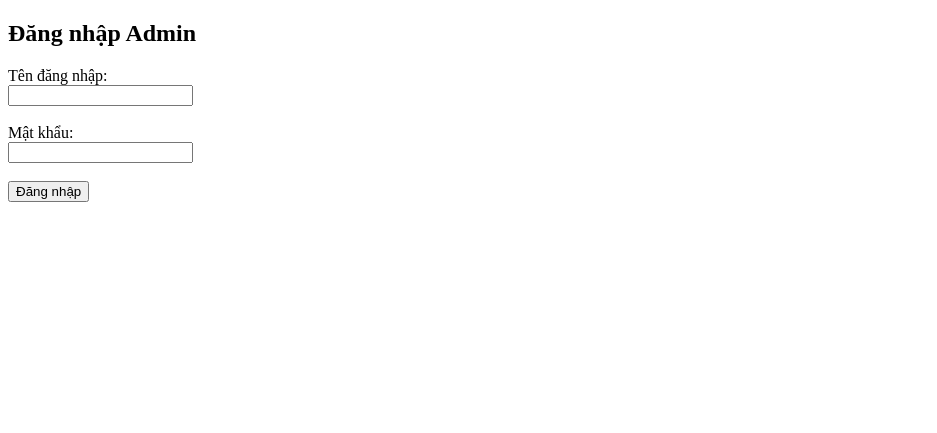
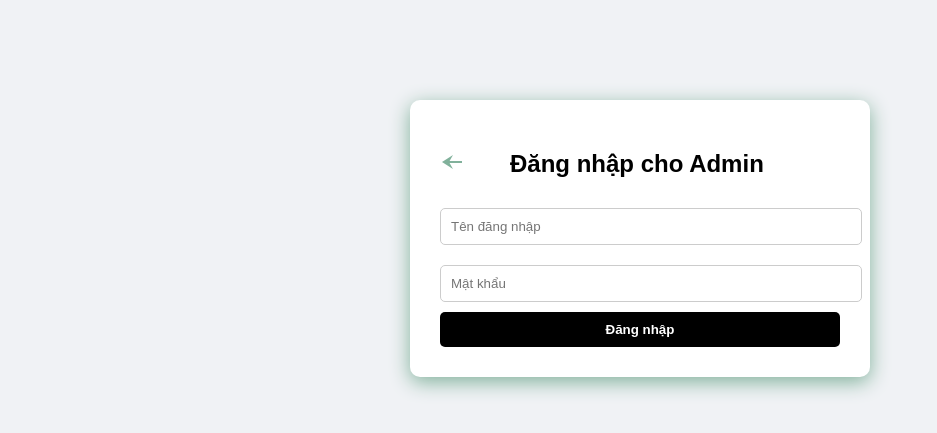
Before and after one commit to manhduc-25/Nhom11, a PHP site: page /flower_gift_shop/admin/login.php in a window 1280 px wide. Shown: the top 433 px of the page, without its empty margins (0-937 px from the left). Run offline with PHP 8.4, Linux system fonts and the light colour scheme.

Commit message:
Update login.php

```diff
--- a/flower_gift_shop/admin/login.php
+++ b/flower_gift_shop/admin/login.php
@@ -3,42 +3,123 @@ session_start();
 require_once '../includes/db.php';
 
 $error = '';
-if ($_SERVER['REQUEST_METHOD'] === 'POST') {
-    $username = $_POST['username'];
-    $password = sha1($_POST['password']);
 
-    $sql = "SELECT * FROM admin_users WHERE username = ? AND password = ?";
-    $stmt = $conn->prepare($sql);
-    $stmt->bind_param("ss", $username, $password);
+if ($_SERVER["REQUEST_METHOD"] === "POST") {
+  $username = trim($_POST["username"]);
+  $password = $_POST["password"];
+
+  $stmt = $conn->prepare("SELECT * FROM admin_users WHERE username = ?");
+  $stmt->bind_param("s", $username);
   $stmt->execute();
   $result = $stmt->get_result();
 
   if ($result->num_rows === 1) {
-        $_SESSION['admin'] = $username;
+    $admin = $result->fetch_assoc();
+    if (password_verify($password, $admin['password'])) {
+      $_SESSION['admin'] = $admin['username'];
       header("Location: dashboard.php");
       exit;
     } else {
-        $error = "Sai tên đăng nhập hoặc mật khẩu";
+      $error = "Mật khẩu không đúng.";
+    }
+  } else {
+    $error = "Tài khoản không tồn tại.";
   }
 }
 ?>
 
 <!DOCTYPE html>
-<html>
+<html lang="vi">
+
 <head>
-  <title>Admin Login</title>
+  <meta charset="UTF-8">
+  <title>Đăng nhập Admin</title>
+  <link rel="stylesheet" href="https://fonts.googleapis.com/css2?family=Material+Symbols+Outlined:opsz,wght,FILL,GRAD@20..48,100..700,0..1,-50..200&icon_names=line_start_arrow_notch" />
+  <style>
+    body {
+      background-color: #f0f2f5;
+      font-family: Arial;
+    }
+
+    .login-box {
+      width: 400px;
+      margin: 100px auto;
+      padding: 30px;
+      background: white;
+      border-radius: 10px;
+      box-shadow: 0 5px 20px #81b19b;
+      font-family: Arial, sans-serif;
+    }
+
+    .login-box .header {
+      display: inline-flex;
+      justify-items: center;
+      align-items: center;
+      gap: 46px;
+    }
+
+    .material-symbols-outlined {
+      color: #81b19b;
+      font-variation-settings:
+        'FILL' 0,
+        'wght' 400,
+        'GRAD' 0,
+        'opsz' 24
+    }
+
+  h2 {
+  text-align: center;
+  margin-bottom: 20px;
+  }
+
+  input {
+  width: 100%;
+  padding: 10px;
+  margin: 10px 0;
+  border: 1px solid #ccc;
+  border-radius: 5px;
+  }
+
+  button {
+  width: 100%;
+  padding: 10px;
+  background: #000;
+  color: white;
+  border: none;
+  border-radius: 5px;
+  font-weight: bold;
+  }
+
+  button:hover {
+  background: #374942ff;
+  box-shadow: 1px 1px 20px #81b19b;
+  }
+
+  .error {
+  color: red;
+  text-align: center;
+  }
+  </style>
 </head>
+
 <body>
-  <h2>Đăng nhập Admin</h2>
+
+  <div class="login-box">
+    <div class="header">
+      <a href="../auth/login.php"><span class="material-symbols-outlined">line_start_arrow_notch</span></a>
+          <h2>Đăng nhập cho Admin</h2>
+    </div>
     <?php if ($error): ?>
-    <p style="color:red"><?= $error ?></p>
+      <div class="error"><?= $error ?></div>
     <?php endif; ?>
+
     <form method="POST">
-    <label>Tên đăng nhập:</label><br>
-    <input type="text" name="username"><br><br>
-    <label>Mật khẩu:</label><br>
-    <input type="password" name="password"><br><br>
+      <input type="text" name="username" placeholder="Tên đăng nhập" required>
+      <input type="password" name="password" placeholder="Mật khẩu" required>
       <button type="submit">Đăng nhập</button>
     </form>
+  </div>
+
 </body>
+
 </html>
```
Lines whose indentation alone changed are shown as unchanged.
